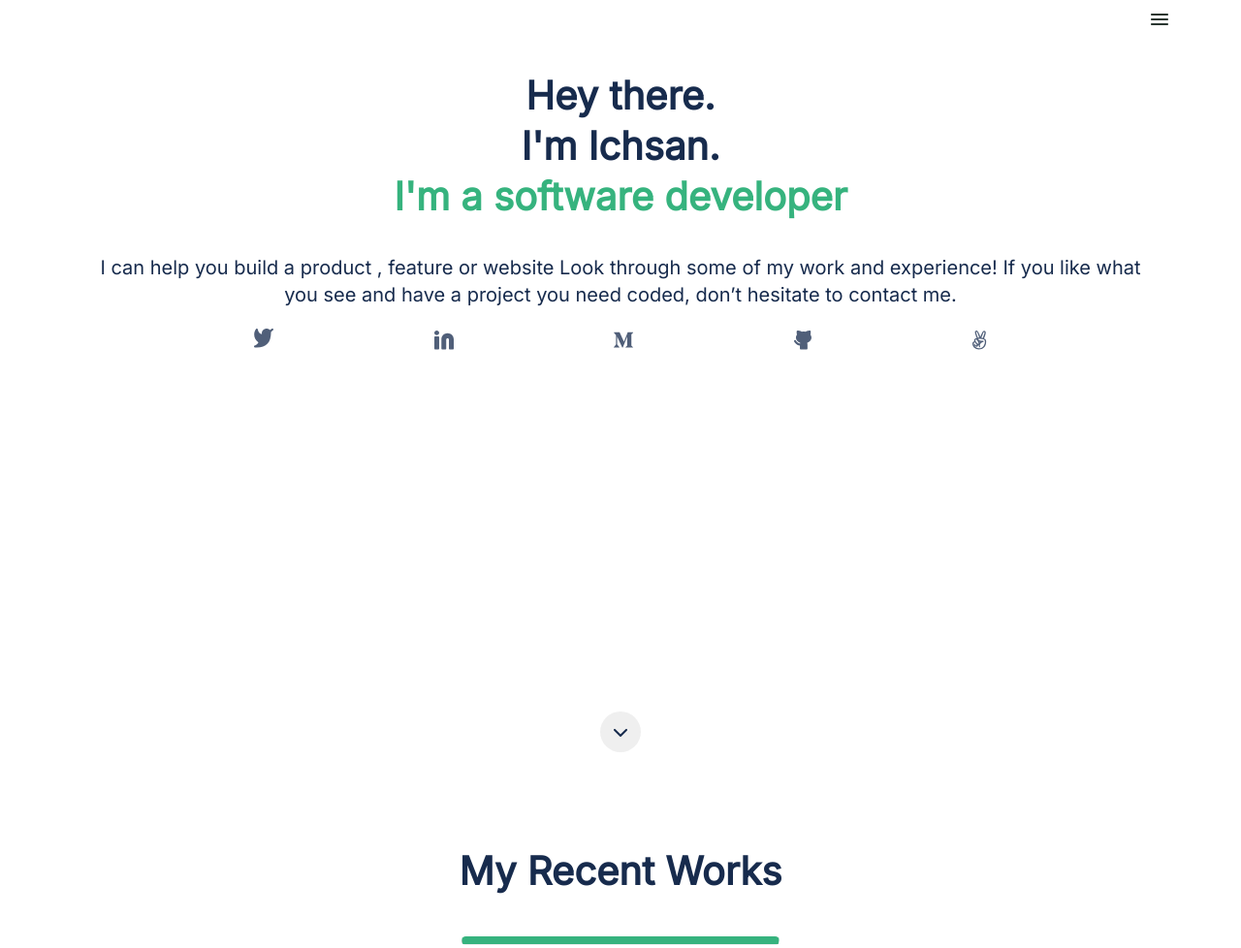
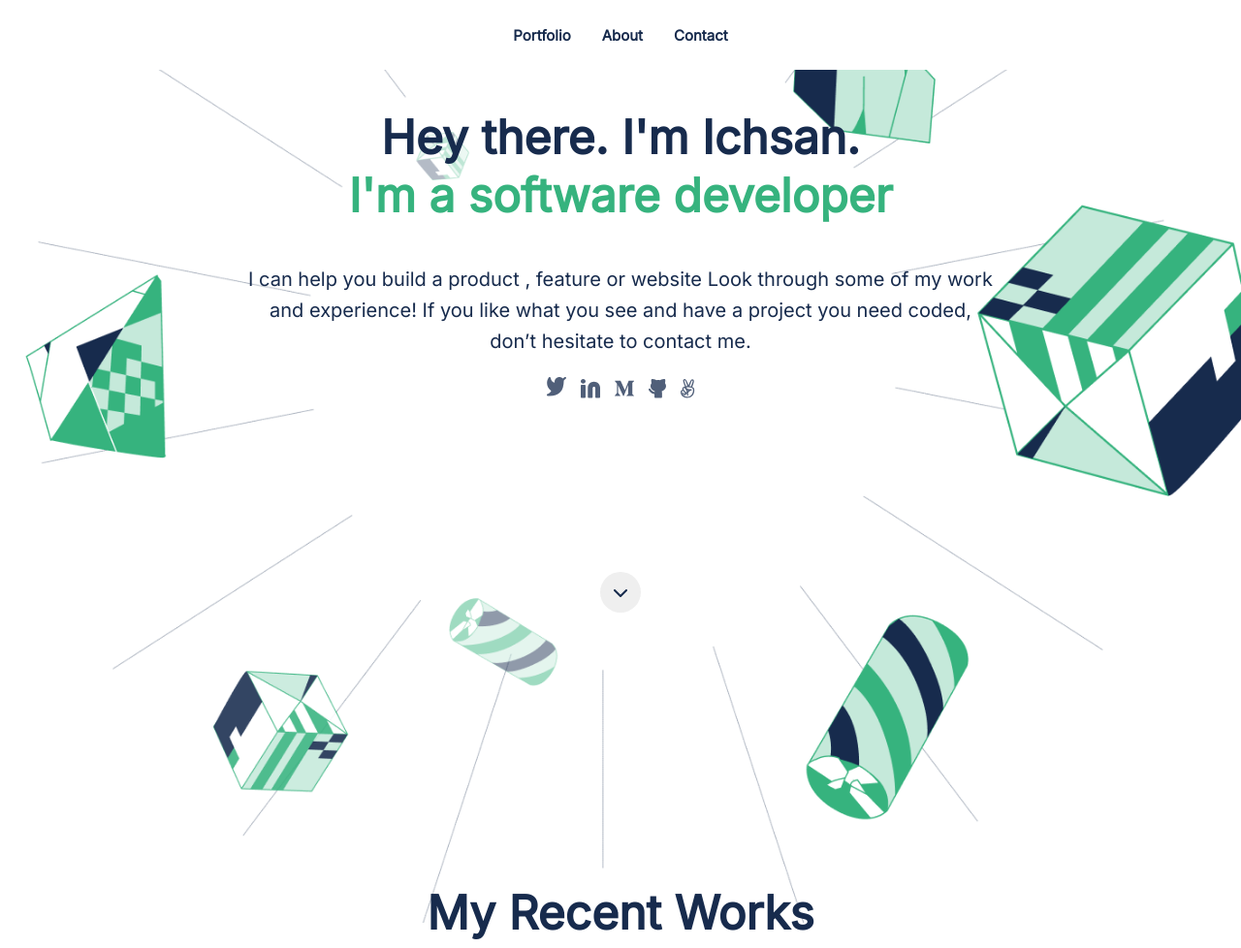
Before and after one commit to ichsansandy/portfolio-microverse, a website: page index.html in a window 1280 px wide. Shown: the top 978 px of the page at 97% size. Drawn offline with Linux system fonts and the light colour scheme.

Commit message:
Adding nav menu in header and dekstop background , and styling for dekstop version for header and heroku section

```diff
--- a/index.html
+++ b/index.html
@@ -17,19 +17,32 @@
             d="M11.0001 15C11.0001 14.4477 11.4478 14 12.0001 14H28.0001C28.5524 14 29.0001 14.4477 29.0001 15C29.0001 15.5523 28.5524 16 28.0001 16H12.0001C11.4478 16 11.0001 15.5523 11.0001 15ZM11.0001 20C11.0001 19.4477 11.4478 19 12.0001 19L28.0001 19C28.5524 19 29.0001 19.4477 29.0001 20C29.0001 20.5523 28.5524 21 28.0001 21L12.0001 21C11.4478 21 11.0001 20.5523 11.0001 20ZM12.0001 24C11.4478 24 11.0001 24.4477 11.0001 25C11.0001 25.5523 11.4478 26 12.0001 26H28.0001C28.5524 26 29.0001 25.5523 29.0001 25C29.0001 24.4477 28.5524 24 28.0001 24H12.0001Z"
             fill="#28352F" />
         </svg>
+        <nav>
+          <ul>
+            <li>
+              <a class="dark" href="">Portfolio</a>
+            </li>
+            <li>
+              <a class="dark" href="">About</a>
+            </li>
+            <li>
+              <a class="dark" href="">Contact</a>
+            </li>
+          </ul>
+        </nav>
       </div>
     </header>
     <section class="heroku flex-center">
-      <div class="section-container">
+      <div class="heroku-container">
         <h2 class="primary-text dark center-text">
-          Hey there.<br />
+          Hey there.<br class="break-line-hidden" />
           I'm Ichsan.<br />
           <span class="primary-green"> I'm a software developer </span>
         </h2>
         <p class="support-text dark center-text">I can help you build a product , feature or website Look through some of my work and experience! If you like what you see and have a project you need coded, don’t hesitate to contact me.</p>
         <div class="socialmedia-wrapper">
           <!-- twitter icon -->
-          <a href="" class="dark">
+          <a href="">
             <svg class="dark" width="20" height="21" viewBox="0 0 20 21" fill="none" xmlns="http://www.w3.org/2000/svg">
               <path
                 d="M19.7587 1.27945C19.4253 0.888413 18.8587 0.790654 18.4253 1.08393L16.492 2.38738C15.592 1.44238 14.3253 0.920999 12.9587 0.920999C10.2587 0.920999 8.02532 3.07169 8.02532 5.74377C8.02532 6.1348 8.05865 6.49325 8.15865 6.8517C5.82532 6.36291 4.42532 4.70101 3.89198 1.70307C3.82532 1.31203 3.52532 1.01876 3.12532 0.920999C2.75865 0.82324 2.35865 0.986171 2.12532 1.27945C2.05865 1.34462 -3.44135 8.83946 4.52532 15.1938C3.75865 16.7905 1.45865 18.1591 0.558651 18.6153C0.125318 18.8109 -0.0746825 19.2671 0.0253175 19.7233C0.125318 20.1795 0.525318 20.4728 0.991984 20.4728H2.72532C12.8587 20.4728 17.4587 15.5522 17.5587 4.53808L19.6587 2.5829C20.0587 2.25704 20.092 1.67048 19.7587 1.27945Z"
--- a/style.css
+++ b/style.css
@@ -36,9 +36,18 @@ body {
   /* header section */
   .header {
     display: flex;
+    height: 5vh;
+    justify-content: center;
+  }
+
+  .header-container {
+    display: flex;
     justify-content: end;
-    margin-right: 5vw;
-    height: 5vh;
+    width: 90%;
+  }
+
+  .header nav {
+    display: none;
   }
 
   /* heroku section */
@@ -47,19 +56,24 @@ body {
     background-image: url(/assets/header-illsutration-mobile@2x.png);
     background-position: center;
     background-size: cover;
+    background-repeat: no-repeat;
     height: 100vh;
   }
 
+  .heroku-container {
+    width: 85%;
+  }
+
   .primary-text {
+    font-weight: 700;
     font-size: 40px;
     line-height: 52px;
-    font-weight: 700;
   }
 
   .support-text {
+    font-weight: 400;
     font-size: 20px;
     line-height: 28px;
-    font-weight: 400;
   }
 
   .socialmedia-wrapper {
@@ -247,8 +261,85 @@ body {
 
 /* dekstop */
 @media screen and (min-width: 768px) {
+  /* header section */
+
+  .header {
+    height: 72px;
+    background-color: transparent;
+  }
+
+  .header svg {
+    display: none;
+  }
+
+  .header-container {
+    display: flex;
+    justify-content: center;
+    width: 90%;
+    align-items: center;
+  }
+
+  .header nav {
+    width: 100%;
+    display: flex;
+    justify-content: center;
+  }
+
+  .header nav ul {
+    padding: 0;
+    width: 50%;
+    display: flex;
+    justify-content: center;
+    gap: 8px;
+    list-style: none;
+  }
+
+  .header nav ul li a {
+    padding: 10px 12px;
+    text-decoration: none;
+    font-weight: 600;
+    font-size: 15px;
+    line-height: 20px;
+  }
+
+  /* heroku section */
   .heroku {
     background-image: none;
+  }
+
+  .heroku::before {
+    content: "";
+    position: absolute;
+    width: 100%;
+    height: 110vh;
+    z-index: -1;
+    background-image: url(assets/Header-llustration-desktop.png);
+    background-position: center;
+    background-size: cover;
+    background-repeat: no-repeat;
+  }
+
+  .heroku-container {
+    width: 770px;
+  }
+
+  .primary-text {
+    font-weight: 800;
+    font-size: 48px;
+    line-height: 60px;
+  }
+
+  .support-text {
+    line-height: 32px;
+  }
+
+  .socialmedia-wrapper {
+    justify-content: center;
+    gap: 15px;
+  }
+
+  .action-button-wrapper {
+    bottom: 30%;
   }
 }
 
@@ -305,3 +396,7 @@ body {
   font-size: 24px;
   margin: 0;
 }
+
+.break-line-hidden {
+  display: none;
+}
```
Also changed, not shown: assets/Header-llustration-desktop.png (added).
